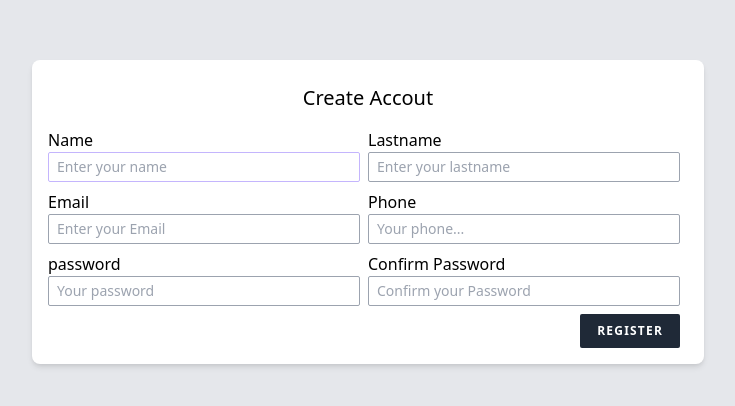
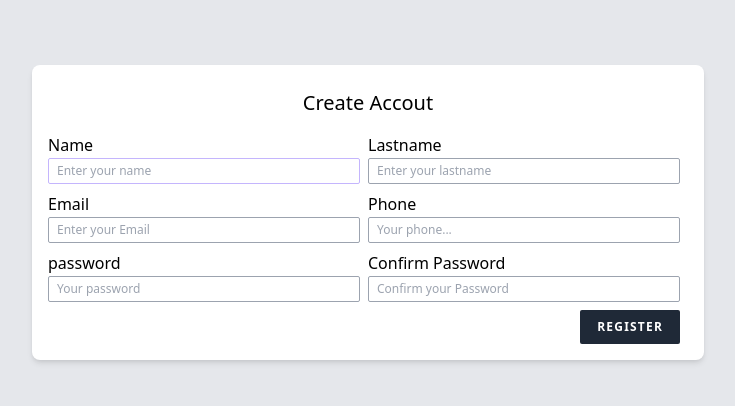
Before and after one commit to Ali-hadi1/drug_store_forntend, a Vue app: page /register in a window 1280 px wide. Shown: the part 200-606 px from the top of the page, without its empty margins (272-1007 px from the left). Built offline with nearby package versions, Linux system fonts and the light colour scheme.

Commit message:
change on base input

```diff
--- a/src/components/BaseInput.vue
+++ b/src/components/BaseInput.vue
@@ -9,7 +9,7 @@
       :value="modelValue"
       @input="$emit('update:modelValue' ,$event.target.value)"
       v-bind="$attrs"
-      class="px-2 py-1 rounded-sm focus:outline-none text-sm focus:border-purple-300 border border-gray-400"
+      class="px-2 py-1 text-xs rounded-sm focus:outline-none focus:border-purple-300 border border-gray-400"
       :class="[widthClass]"
     />
   </div>
```
